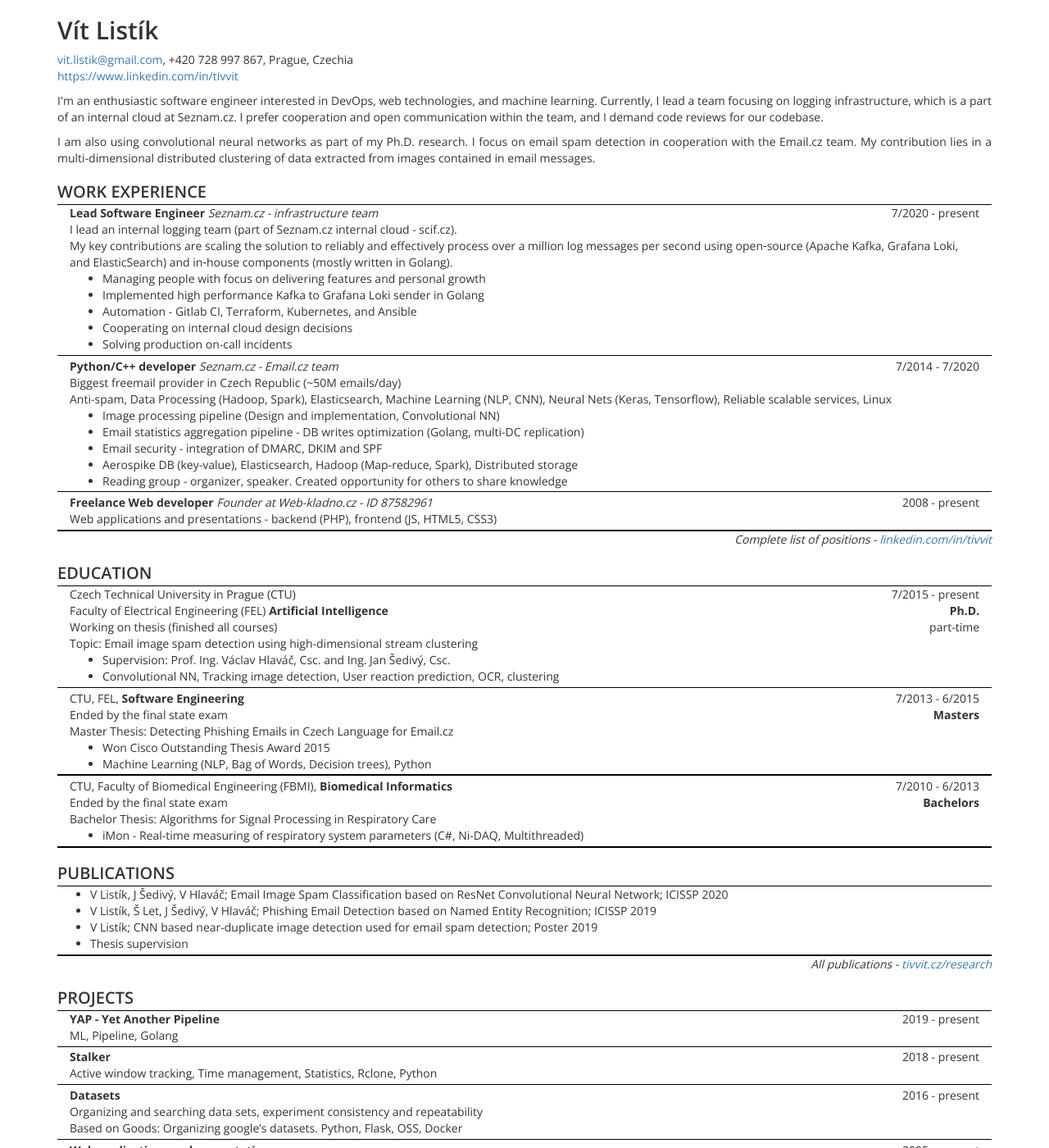
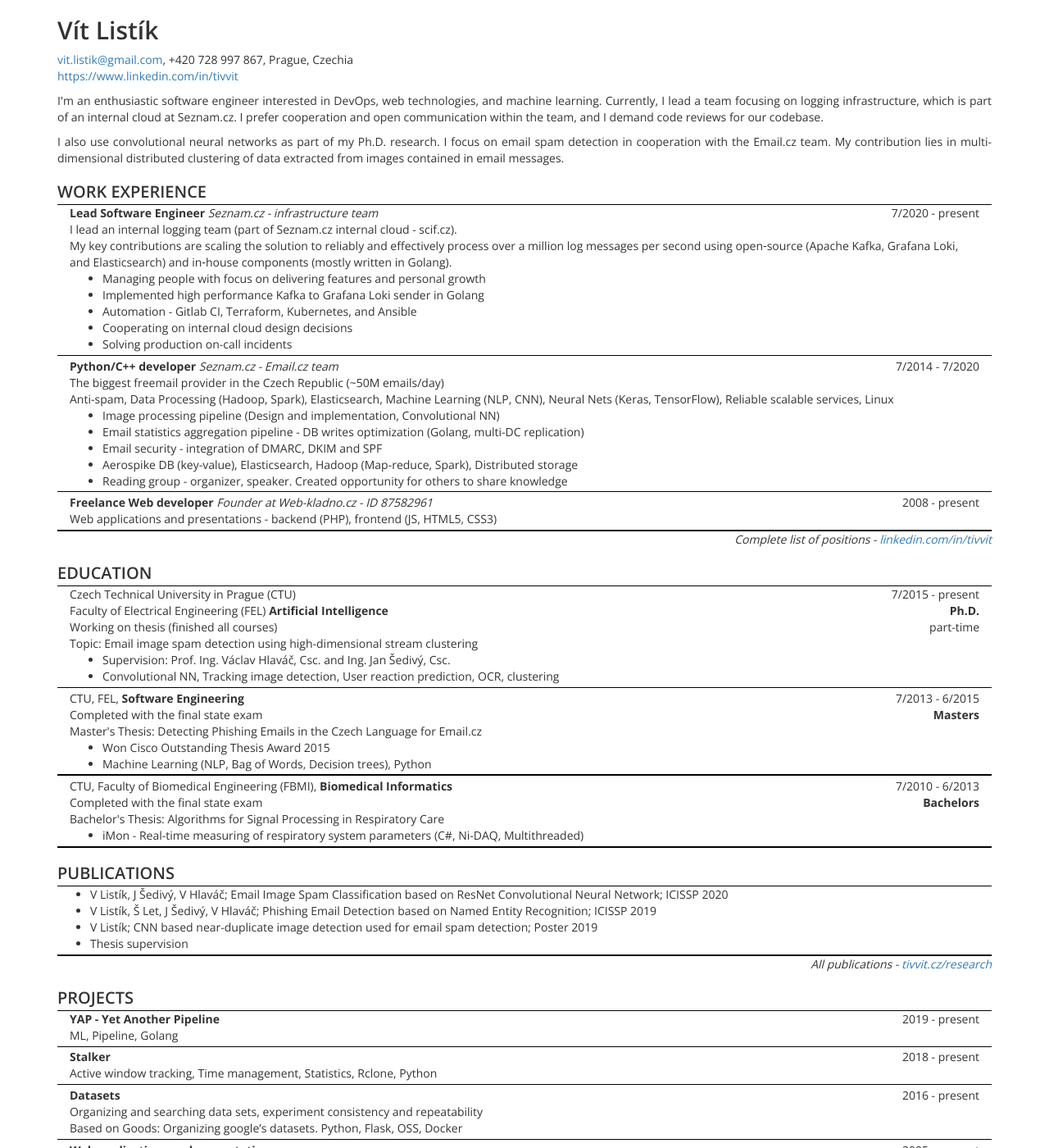
Before and after one commit to tivvit/tivvit.github.io, a Jekyll site: the page cv.html, which Jekyll copies as it is, in a window 1280 px wide and 1400 px high. Shown: the whole window at 82% size. Built offline with Jekyll 4.4.1, drawn with Linux system fonts in a browser that asks for light colours; a style sheet for code colours, icons or effects is not loaded.

Commit message:
Fix typos, trademark capitalization (Elasticsearch, TensorFlow, Hackathon), and improve English grammar in site descriptions

```diff
--- a/cv.html
+++ b/cv.html
@@ -57,12 +57,12 @@
 
 <p class="justify">
     I'm an enthusiastic software engineer interested in DevOps, web technologies, and machine learning.
-    Currently, I lead a team focusing on logging infrastructure, which is a part of an internal cloud at
+    Currently, I lead a team focusing on logging infrastructure, which is part of an internal cloud at
     Seznam.cz. I prefer cooperation and open communication within the team, and I demand code reviews for our codebase.
 </p>
 <p class="justify">
-    I am also using convolutional neural networks as part of my Ph.D. research. I focus on email spam detection
-    in cooperation with the Email.cz team. My contribution lies in a multi-dimensional distributed clustering of
+    I also use convolutional neural networks as part of my Ph.D. research. I focus on email spam detection
+    in cooperation with the Email.cz team. My contribution lies in multi-dimensional distributed clustering of
     data extracted from images contained in email messages.
 </p>
 
@@ -77,7 +77,7 @@
         <div class="col-xs-12">
             I lead an internal logging team (part of Seznam.cz internal cloud - scif.cz).<br>
             My key contributions are scaling the solution to reliably and effectively process over a million log
-            messages per second using open&#8209;source (Apache Kafka, Grafana Loki, and ElasticSearch) and in&#8209;house
+            messages per second using open&#8209;source (Apache Kafka, Grafana Loki, and Elasticsearch) and in&#8209;house
             components (mostly written in Golang).
             <ul>
                 <li>Managing people with focus on delivering features and personal growth</li>
@@ -94,9 +94,9 @@
         </div>
         <div class="col-xs-3 date">7/2014 - 7/2020</div>
         <div class="col-xs-12">
-            Biggest freemail provider in Czech Republic (~50M emails/day)<br>
+            The biggest freemail provider in the Czech Republic (~50M emails/day)<br>
             Anti-spam, Data Processing (Hadoop, Spark), Elasticsearch, Machine Learning (NLP, CNN),
-            Neural Nets (Keras, Tensorflow), Reliable scalable services, Linux
+            Neural Nets (Keras, TensorFlow), Reliable scalable services, Linux
             <ul>
                 <li>Image processing pipeline (Design and implementation, Convolutional NN)
                 </li>
@@ -156,7 +156,7 @@
         <div class="clearfix">
             <div class="col-xs-9">
                 CTU, FEL, <b>Software Engineering</b><br>
-                Ended by the final state exam<br>
+                Completed with the final state exam<br>
             </div>
             <div class="col-xs-3 date">
                 7/2013 - 6/2015<br>
@@ -164,7 +164,7 @@
             </div>
         </div>
         <div class="col-xs-12">
-            Master Thesis: Detecting Phishing Emails in Czech Language for Email.cz
+            Master's Thesis: Detecting Phishing Emails in the Czech Language for Email.cz
             <ul>
                 <li>Won Cisco Outstanding Thesis Award 2015</li>
                 <li>Machine Learning (NLP, Bag of Words, Decision trees), Python</li>
@@ -177,7 +177,7 @@
             <div class="col-xs-9">
                 CTU, Faculty of Biomedical Engineering (FBMI), <b>Biomedical
                 Informatics</b><br>
-                Ended by the final state exam<br>
+                Completed with the final state exam<br>
             </div>
             <div class="col-xs-3 date">
                 7/2010 - 6/2013<br>
@@ -185,7 +185,7 @@
             </div>
         </div>
         <div class="col-xs-12">
-            Bachelor Thesis: Algorithms for Signal Processing in Respiratory Care
+            Bachelor's Thesis: Algorithms for Signal Processing in Respiratory Care
             <ul>
                 <li>iMon - Real-time measuring of respiratory system
                     parameters (C#, Ni-DAQ, Multithreaded)
```
Also changed, not shown: about.html (+6 -6 lines), research.html (+4 -4 lines).
